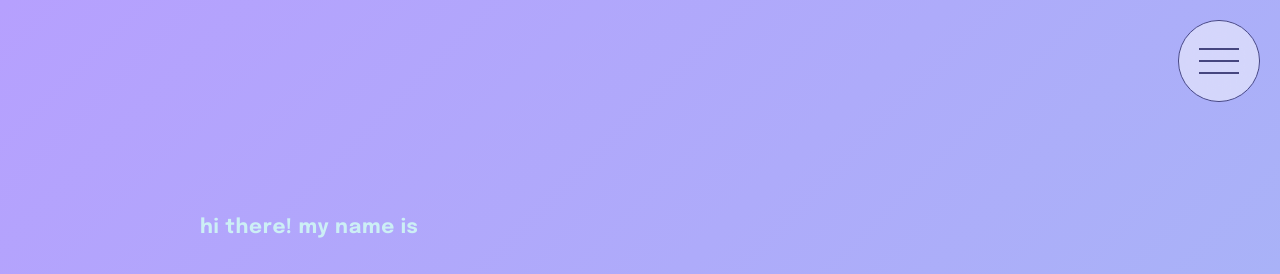
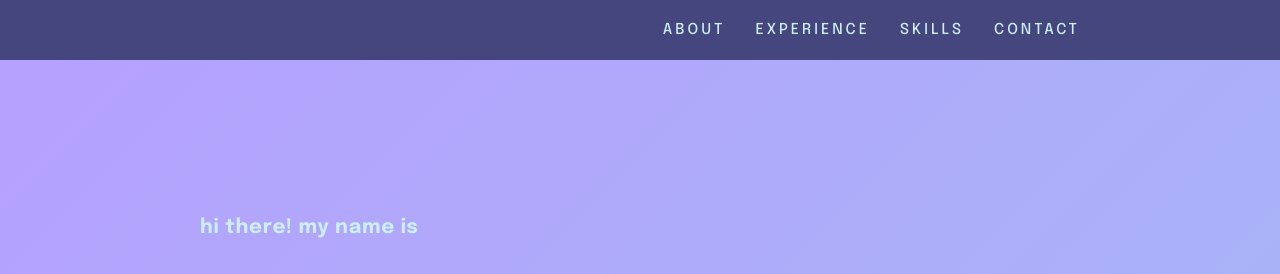
Before and after one commit to ninakalpakis/kalpakis, a plain HTML site: page index.html in a window 1280 px wide. Shown: the top 274 px of the page. Drawn offline with nearby package versions, Linux system fonts and the light colour scheme.

Commit message:
desktop nav

```diff
--- a/index.html
+++ b/index.html
@@ -5,7 +5,7 @@
     <meta charset="UTF-8">
     <meta name="viewport" content="width=device-width, initial-scale=1.0">
     <meta http-equiv="X-UA-Compatible" content="ie=edge">
-    <title>NFK</title>
+    <title>Nina Kalpakis</title>
     <link rel="stylesheet" href="style.css">
     <link rel="preconnect" href="https://fonts.googleapis.com">
     <link rel="preconnect" href="https://fonts.gstatic.com" crossorigin>
@@ -29,15 +29,27 @@
 </head>
 
 <header>
-    <div id="menu">
-        <div class="hamburger"></div>
+    <div id="sidecar">
+        <div id="menu">
+            <div class="hamburger"></div>
+        </div>
+        <div id="nav-bar">
+            <nav>
+                <li><a href="#about">About</a></li>
+                <li><a href="#experience">Experience</a></li>
+                <li><a href="#skills">Skills</a></li>
+                <li><a href="#contact">Contact</a></li>
+            </nav>
+        </div>
     </div>
-    <div id="nav-bar">
-        <nav>
+    <div id="desktop-nav">
+        <nav class="desktop-nav">
             <li><a href="#about">About</a></li>
             <li><a href="#experience">Experience</a></li>
             <li><a href="#skills">Skills</a></li>
             <li><a href="#contact">Contact</a></li>
+            <!-- <li><a href="https://drive.google.com/file/d/1buZIGYEBdFFaT2iO4Bcuk5BS9Chi2On8/view?usp=sharing"
+                    target="_blank">Résumé</a></li> -->
         </nav>
     </div>
 </header>
@@ -220,7 +232,7 @@
             <a class="icon" href="https://drive.google.com/file/d/1buZIGYEBdFFaT2iO4Bcuk5BS9Chi2On8/view?usp=sharing"
                 target="_blank"><i class="fa-solid fa-briefcase"></i></a>
         </div>
-        <p>designed + developed with love by nina kalpakis</p>
+        <p>designed + developed by nina kalpakis</p>
     </section>
 
     <script src="index.js"></script>
--- a/index.js
+++ b/index.js
@@ -3,6 +3,17 @@ document.getElementById("menu").addEventListener("click", function () {
   this.classList.toggle("menu-active");
   var el = document.getElementById("nav-bar");
   el.classList.toggle("nav-bar-active");
+});
+
+// hidden nav upon scroll
+var prev = 0;
+var $window = $(window);
+var nav = $(".desktop-nav");
+
+$window.on("scroll", function () {
+  var scrollTop = $window.scrollTop();
+  nav.toggleClass("hidden", scrollTop > prev);
+  prev = scrollTop;
 });
 
 // confetti
@@ -17,14 +28,14 @@ document.getElementById("joy").addEventListener("mouseover", function () {
 });
 
 // accordion
-document.querySelector('.language').addEventListener("click", function () {
+document.querySelector(".language").addEventListener("click", function () {
   this.classList.toggle("tab-active");
 });
 
-document.querySelector('.tools').addEventListener("click", function () {
+document.querySelector(".tools").addEventListener("click", function () {
   this.classList.toggle("tab-active");
 });
 
-document.querySelector('.libraries').addEventListener("click", function () {
+document.querySelector(".libraries").addEventListener("click", function () {
   this.classList.toggle("tab-active");
 });
--- a/style.css
+++ b/style.css
@@ -144,6 +144,10 @@ nav li a:hover {
   color: #6667ab;
 }
 
+#desktop-nav {
+  display: none;
+}
+
 .fancy-button {
   /* border: 2px solid #46467f; */
   background-color: transparent;
@@ -279,7 +283,7 @@ a {
 a::after {
   content: "";
   background: #cceff5;
-  height: 1px;
+  height: 3px;
   width: 0%;
   position: absolute;
   bottom: -2px;
@@ -592,6 +596,10 @@ a:hover::after {
   font-weight: 500;
 }
 
+#contact p {
+  font-size: 14px;
+}
+
 .contact-info {
   display: flex;
   justify-content: flex-end;
@@ -644,6 +652,44 @@ a:hover::after {
 }
 
 @media screen and (min-width: 992px) {
+  #sidecar {
+    display: none;
+  }
+  #desktop-nav {
+    display: flex;
+    transition: all 0.33s ease-in-out;
+  }
+  .hidden {
+    transform: translateY(-100%);
+    transition: all 0.33s ease-in-out;
+  }
+  #desktop-nav nav {
+    display: flex;
+    flex-direction: row;
+    background: #46467f;
+    width: 100%;
+    justify-content: flex-end;
+    padding-right: 100px;
+    transition: all 0.33s ease-in-out;
+  }
+  #desktop-nav nav li a {
+    text-transform: uppercase;
+    font-family: "Epilogue";
+    color: #cceff5;
+    font-weight: 400;
+    letter-spacing: 3px;
+    line-height: 40px;
+    font-size: 15px;
+    display: flex;
+    justify-content: center;
+    align-items: center;
+    padding: 10px 0 10px 30px;
+    transition: all 0.33s ease-in-out;
+    text-decoration: none;
+  }
+  #desktop-nav nav li a:hover {
+    color: white;
+  }
   .hero-title {
     margin: 100px;
     margin-bottom: 50px;
@@ -711,6 +757,14 @@ a:hover::after {
 }
 
 @media screen and (min-width: 1200px) {
+  #desktop-nav nav {
+    padding-right: 200px;
+    transition: all 0.33s ease-in-out;
+  }
+  .hidden {
+    transform: translateY(-100%);
+    transition: all 0.33s ease-in-out;
+  }
   .hero-title {
     margin: 200px;
     margin-bottom: 50px;
```
